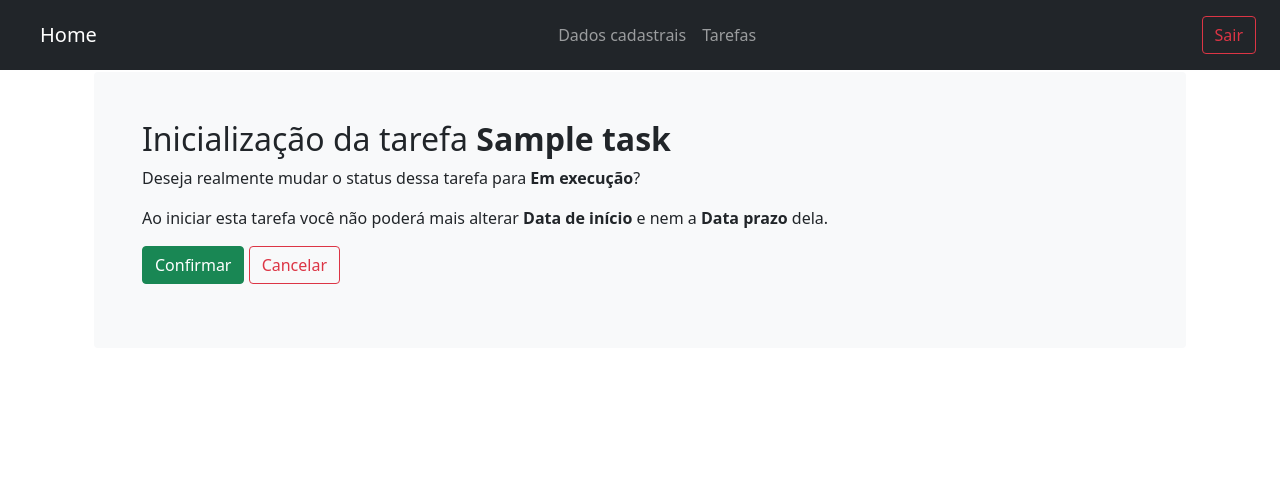
After one commit to NascimentoFrancisco/task_manager, a Django app: page /tasks/start/1/ in a window 1280 px wide. The commit adds this page. Shown: the top 483 px of the page. Run offline with Django 4.2, Linux system fonts and the light colour scheme; a user stored in the database is signed in; tables that the repository leaves empty hold one stand-in row (values such as "Sample post"); some libraries are stand-ins or nearby versions.

Commit message:
Melhorando informações das tarefas
Inseridno campo para marcar o inicio da tarefa

```diff
--- a/tasks/models.py
+++ b/tasks/models.py
@@ -1,7 +1,15 @@
 from django.db import models
 from django.utils import timezone
 from django.conf import settings
+from django.core.exceptions import ValidationError
 
+
+def validate_date(value):
+
+    if value < timezone.now():
+        raise ValidationError(
+            "Essa data/hora não pode ser em um periódo já ultrapassada!"
+        )
 
 class Task(models.Model):
 
@@ -13,13 +21,28 @@ class Task(models.Model):
     title = models.CharField('Título', max_length=150, blank=False, null=False)
     description = models.TextField('Descrição')
     creation_date = models.DateTimeField('Data de criação', auto_now_add=True)
+    start_date_task = models.DateTimeField('Data de início da tarefa',
+        help_text='Data/hora em que a tarefa terá sua execução iniciada.',
+        validators=[validate_date]
+    )
     deadline_date = models.DateTimeField('Data prazo',
         help_text='Data/hora em que a tarefa deve ser feita'+
         ' ou em que ela deve está concluída.'
     )
     date_conclusion = models.DateTimeField('Data de conclusão', null=True)
+    startup_date = models.DateTimeField('Data de inicialização', null=True)
     status = models.BooleanField('Status', default=False)
     punctuality = models.BooleanField('Pontualidade', default=False)
+    start_task = models.BooleanField('Iniciar tarefa', default=False)
 
     def __str__(self) -> str:
         return self.title
+
+    def save(self) -> None:
+
+        if self.start_date_task == self.deadline_date:
+            raise ValidationError(
+                "Data/hora de inicio e Data/hora prazo não podem ser iguais."
+            )
+
+        return super().save()
--- a/tasks/urls.py
+++ b/tasks/urls.py
@@ -1,7 +1,7 @@
 from django.urls import path
 from .views import (
     CreateTasks, ListTasks, UpdateTasks,
-    FinishTasks, DeleteTasks
+    FinishTasks, StartTasks, DeleteTasks
 )
 
 app_name = "tasks"
@@ -11,5 +11,6 @@ urlpatterns = [
     path('create/', CreateTasks.as_view(), name='create_tasks'),
     path('update/<int:pk>/', UpdateTasks.as_view(), name='update_tasks'),
     path('finish/<int:pk>/', FinishTasks.as_view(), name='finish_tasks'),
+    path('start/<int:pk>/', StartTasks.as_view(), name='start_tasks'),
     path('delete/<int:pk>/', DeleteTasks.as_view(), name='delete_tasks'),
 ]
--- a/tasks/views.py
+++ b/tasks/views.py
@@ -1,12 +1,13 @@
 from django.shortcuts import render
 from django.urls import reverse_lazy
-from django.http import HttpResponse
+from django.http import HttpResponseRedirect
 from django.contrib import messages
 from django.utils import timezone
 from django.contrib.auth.mixins import LoginRequiredMixin
 from django.views.generic import (
         CreateView, ListView,UpdateView, DeleteView
     )
+from django.core.exceptions import ValidationError
 
 from .models import Task
 from .forms import CreateUpdadteTask
@@ -23,9 +24,14 @@ class CreateTasks(LoginRequiredMixin, CreateView):
     success_url = reverse_lazy('tasks:home_tasks')
 
     def form_valid(self, form):
+        try:
+            form.instance.user = self.request.user
+            title = form.data['title']
+            form.save()
+        except ValidationError as error_model:
 
-        form.instance.user = self.request.user
-        title = form.data['title']
+            messages.warning(self.request, error_model.message)
+            return HttpResponseRedirect(reverse_lazy('tasks:create_tasks'))
 
         messages.success(self.request,
             f'Tarefa "{title}" criada com sucesso!'
@@ -62,6 +68,32 @@ class UpdateTasks(LoginRequiredMixin, UpdateView):
         messages.success(self.request,
             f'Tarefa "{self.get_object().title}" alterada com sucesso!'
         )
+        return super().get_success_url()
+
+
+class StartTasks(LoginRequiredMixin, UpdateView):
+
+
+    login_url = reverse_lazy('accounts:login_user')
+    model = Task
+    template_name = 'tasks/start_task.html'
+    fields = []
+    success_url = reverse_lazy('tasks:home_tasks')
+
+    def form_valid(self, form):
+
+        now = timezone.now()
+
+        form.instance.start_task = True
+        form.instance.startup_date = now
+        return super().form_valid(form)
+
+    def get_success_url(self) -> str:
+
+        messages.success(self.request,
+            f'Tarefa "{self.get_object().title}" iniciada com sucesso!'
+        )
+
         return super().get_success_url()
 
 
--- /dev/null
+++ b/templates/tasks/start_task.html
@@ -0,0 +1,17 @@
+{% extends 'base.html' %}
+{% load crispy_forms_tags %}
+{% block container %}
+<h2>Inicialização da tarefa <b>{{object}}</b></h2>
+    <p>Deseja realmente mudar o status dessa tarefa para <b>Em execução</b>?</p>
+    <form method="POST" class="table" enctype="multipart/form-data">
+    {% csrf_token %}
+        <div class="form-group">
+            {{form|crispy}}
+        </div>
+        <p class="text-dark">Ao iniciar esta tarefa você não poderá mais alterar <b>Data de início</b> e nem a <b>Data prazo</b> dela.</p>
+        <button type="submit" class="save btn btn-success ">Confirmar</button>
+        <a href="javascript:history.back()">
+            <button type="button" class="btn btn-outline-danger">Cancelar</button>
+        </a>
+    </form>
+{% endblock %}
```
Also changed, not shown: tasks/forms.py (+6 -2 lines), templates/tasks/create.html (+6 -5 lines), templates/tasks/delete.html (+6 -2 lines), templates/tasks/list.html (+14 -4 lines), accounts/migrations/0001_initial.py, accounts/migrations/0002_alter_user_username.py (deleted), tasks/migrations/0001_initial.py, tasks/migrations/0002_alter_task_date_conclusion.py (deleted), tasks/migrations/0003_alter_task_date_conclusion.py (deleted), tasks/migrations/0004_alter_task_date_conclusion.py (deleted), tasks/migrations/0005_alter_task_date_conclusion.py (deleted).
